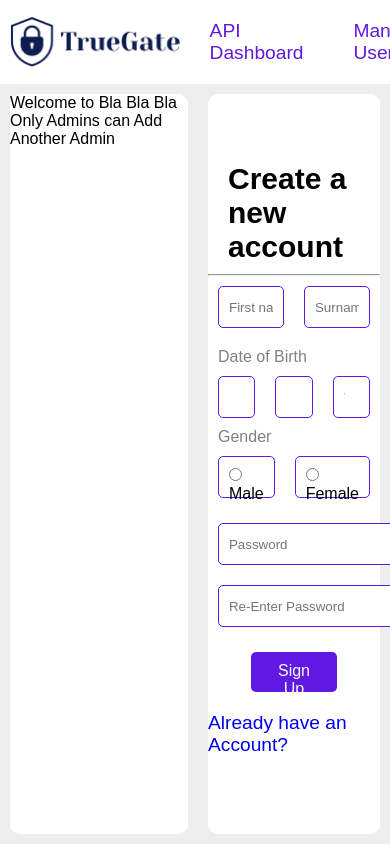
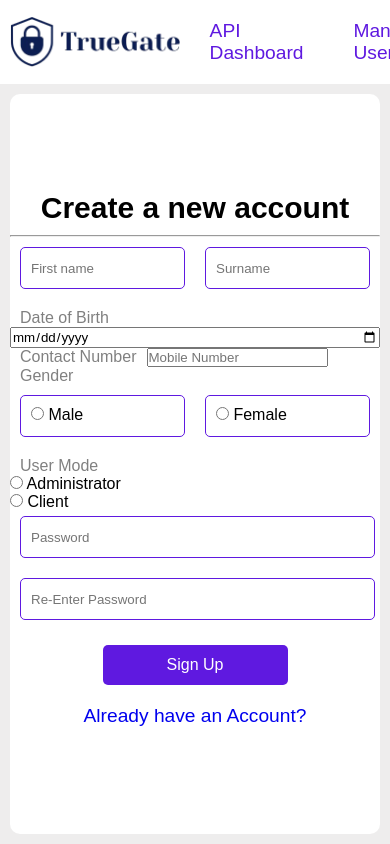
Before and after one commit to akilapilapitiya/TrueGate, a React (Vite) app in the folder frontend/: page /register in a window 390 px wide. Shown: the top 844 px of the page. Built offline with nearby package versions, Linux system fonts and the light colour scheme.

Commit message:
Added PhoneNumbers and Account Mode to Register Interface

```diff
--- a/frontend/src/pages/Register.jsx
+++ b/frontend/src/pages/Register.jsx
@@ -6,7 +6,6 @@ const Register = () => {
   const navigate = useNavigate();
   return (
     <div className='register-container'>
-      <div className="register-info">Welcome to Bla Bla Bla Only Admins can Add Another Admin</div>
       <div className="register-form">
         <form action="#" className=''>
           <div className="header-box">
@@ -19,11 +18,11 @@ const Register = () => {
           </div>
           <div className="dob-input">
             <label htmlFor="dob">Date of Birth</label>
-            <div className="date-fields">
-            <input type="number" name="date" placeholder="DD" maxlength="2" size="2" min="1" max="31"/>
-            <input type="number" name="month" placeholder="MM" maxlength="2" size="2" min="1" max="12" />
-            <input type="number" name="year" placeholder="YYYY" maxlength="4" size="4" min="1900" max="2025"/>
-            </div>
+            <input type="date" name='dob' id='dob' />
+          </div>
+          <div className="contact-input">
+            <label htmlFor="mobile-number">Contact Number</label>
+            <input type="tel" name='mobile-number' id='mobile-number' placeholder='Mobile Number' />
           </div>
           <div className="gender-input">
             <label htmlFor="gender">Gender</label>
@@ -35,7 +34,17 @@ const Register = () => {
               <input type="radio" name='gender' value='female'/>  Female
             </div>
           </div>
-
+          </div>
+          <div className="mode-input">
+            <label htmlFor="mode">User Mode</label>
+            <div className="mode-instances">
+              <div className="mode-button">
+              <input type="radio" name='mode' value='admin'/> Administrator
+            </div>
+            <div className="mode-button">
+              <input type="radio" name='mode' value='client'/>  Client
+            </div>
+          </div>
           </div>
             <div className="password-input">
               <input type="password" placeholder='Password'/>
@@ -45,9 +54,6 @@ const Register = () => {
               <button className='sign-up-button' onClick={() => navigate("/profile")}>Sign Up</button>
               <NavLink to="/login" >Already have an Account?</NavLink>
             </div>
-
-
-
         </form>
       </div>
     </div>
```
